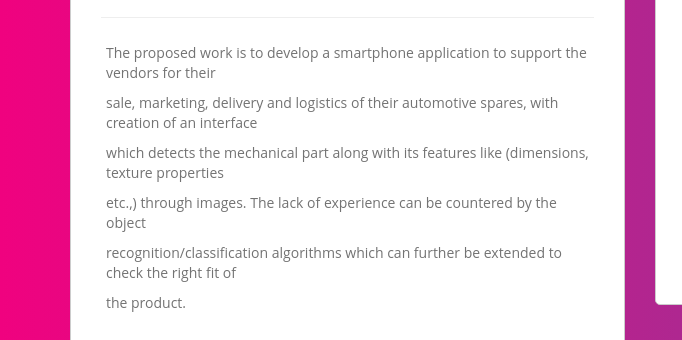
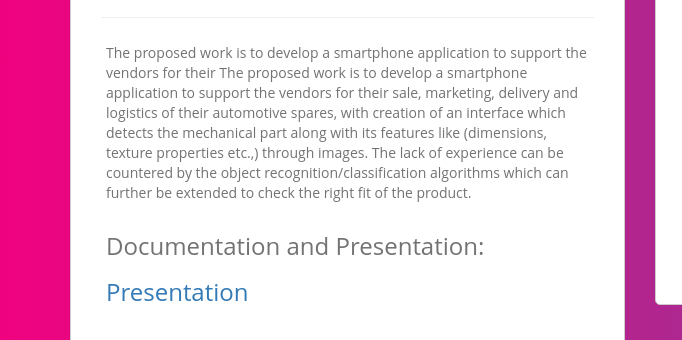
Before and after one commit to msoundhariyaa/msoundhariyaa.github.io, a plain HTML site: page home.html in a window 1280 px wide. Shown: the part 1209-1549 px from the top of the page, 0-682 px from the left. Drawn offline with nearby package versions, Linux system fonts and the light colour scheme; files that its build step writes are made by us from their sources; grey boxes are pictures that could not be loaded.

Commit message:
Update home.html

```diff
--- a/home.html
+++ b/home.html
@@ -70,12 +70,17 @@
                 <div class="packages">
                      <li class="text-left"><h3>Application for Online Purchase of Automobile Spares</h3></li><hr>
 
-<li class="text-left">The proposed work is to develop a smartphone application to support the vendors for their</li>
-<li class="text-left">sale, marketing, delivery and logistics of their automotive spares, with creation of an interface</li>
+<li class="text-left">The proposed work is to develop a smartphone application to support the vendors for their The proposed work is to develop a smartphone application to support the vendors for their
+sale, marketing, delivery and logistics of their automotive spares, with creation of an interface
+which detects the mechanical part along with its features like (dimensions, texture properties
+etc.,) through images. The lack of experience can be countered by the object
+recognition/classification algorithms which can further be extended to check the right fit of
+the product.</li>
+<!--<li class="text-left">sale, marketing, delivery and logistics of their automotive spares, with creation of an interface</li>
 <li class="text-left">which detects the mechanical part along with its features like (dimensions, texture properties</li>
 <li class="text-left">etc.,) through images. The lack of experience can be countered by the object</li>
 <li class="text-left">recognition/classification algorithms which can further be extended to check the right fit of</li>
-<li class="text-left">the product.</li>
+<li class="text-left">the product.</li>!-->
 
                     <li class="text-left"><h3>Documentation and Presentation:</h3>
 			 <a href="https://drive.google.com/file/d/0B0tuI6zTjMvXYjVrSTBpWkpRbXdwRUh6MFhLYVhaUTliTEhB/view?usp=sharing" target="_blank"><h3> Presentation</h3></a></li><br>
@@ -94,7 +99,7 @@
 		</div>
 </div>
 
- <div id="kanak" class="kanak">
+<!-- <div id="kanak" class="kanak">
     <div class="container">
         <div class="row">
             <hr class="her wow zoomIn" data-wow-delay="0.2s"><br>
@@ -123,6 +128,7 @@
             </div>
 		</div>
 	</div>
+!-->
 
 
 
```
